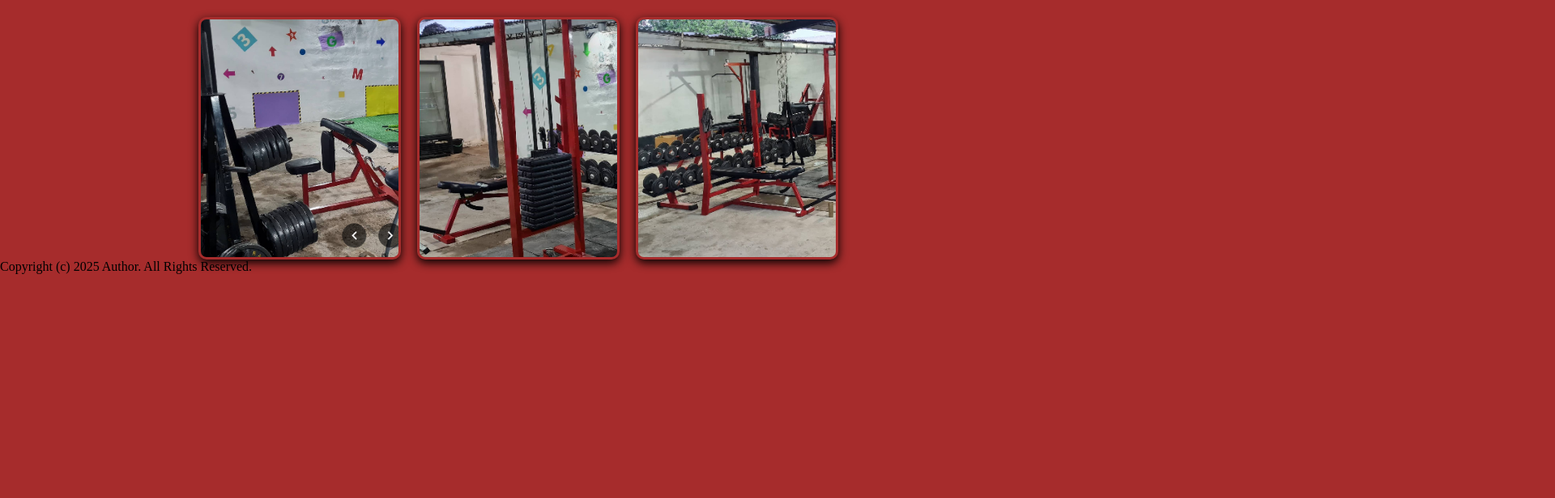
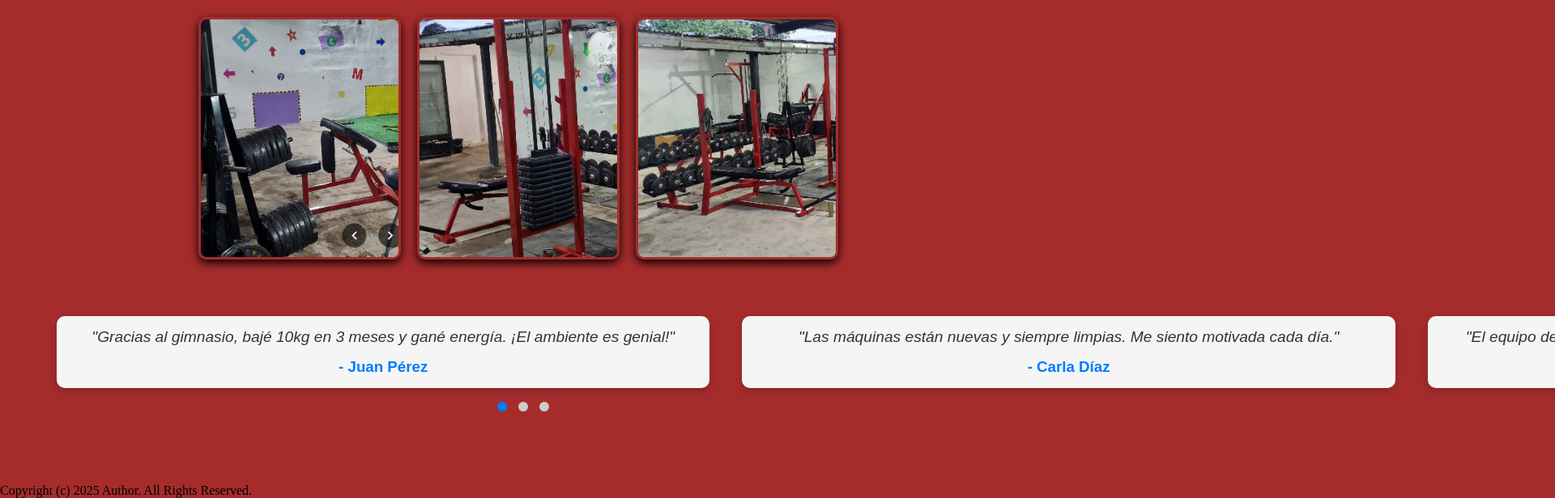
Before and after one commit to martinezcabj12/tp1_Servicio_web, a plain HTML site: page index.html in a window 1280 px wide. Shown: the part 759-1375 px from the top of the page at 81% size, 1920 px wide, since content can reach past the window. Before the commit the page ends 1098 px from the top, so only its background shows below. Drawn offline with Linux system fonts and the light colour scheme; a web font is replaced by a local one.

Commit message:
Squash merge carousel-with-testimonials into main

```diff
--- a/css/style.index.css
+++ b/css/style.index.css
@@ -133,3 +133,79 @@
 .card_container_item:hover {
   border: 3px solid orangered;
 }
+
+/* Carousel */
+.testimonial-carousel {
+  width: 100%;
+  margin: 70px;
+  position: relative;
+  text-align: center;
+  font-family: sans-serif;
+}
+
+.testimonial-carousel input {
+  display: none;
+}
+
+.carousel-items {
+  display: flex;
+  transition: transform 0.5s ease-in-out;
+  width: 90%;
+  gap: 40px;
+}
+
+.item {
+  width: 100%;
+  flex: 1 0 70%;
+  padding: 15px;
+  background: #f5f5f5;
+  border-radius: 10px;
+  box-shadow: 0 4px 12px rgba(0, 0, 0, 0.2);
+}
+
+.item p {
+  font-size: 1.2rem;
+  font-style: italic;
+  color: #333;
+}
+
+.item h3 {
+  margin-top: 15px;
+  color: #007bff;
+}
+
+.carousel-controls {
+  width: 10%;
+  align-items: center;
+  justify-content: center;
+  margin: 15px 40%;
+}
+
+.carousel-controls label {
+  display: inline-block;
+  width: 12px;
+  height: 12px;
+  margin: 0 5px;
+  background: #ccc;
+  border-radius: 50%;
+  cursor: pointer;
+  transition: background 0.3s;
+}
+
+input#t-1:checked~.carousel-items {
+  transform: translateX(0%);
+}
+
+input#t-2:checked~.carousel-items {
+  transform: translateX(-100%);
+}
+
+input#t-3:checked~.carousel-items {
+  transform: translateX(-200%);
+}
+
+input#t-1:checked~.carousel-controls label[for="t-1"],
+input#t-2:checked~.carousel-controls label[for="t-2"],
+input#t-3:checked~.carousel-controls label[for="t-3"] {
+  background: #007bff;
+}
--- a/index.html
+++ b/index.html
@@ -63,6 +63,38 @@
     </div>
   </section>
 
+  <!-- Carousel -->
+  <section class="testimonial-carousel">
+    <input type="radio" name="carousel" id="t-1" checked>
+    <input type="radio" name="carousel" id="t-2">
+    <input type="radio" name="carousel" id="t-3">
+
+    <div class="carousel-items">
+      <div class="item">
+        <p>"Gracias al gimnasio, bajé 10kg en 3 meses y gané energía. ¡El ambiente es genial!"</p>
+        <h3>- Juan Pérez</h3>
+      </div>
+      <div class="item">
+        <p>"Las máquinas están nuevas y siempre limpias. Me siento motivada cada día."</p>
+        <h3>- Carla Díaz</h3>
+      </div>
+      <div class="item">
+        <p>"El equipo de entrenadores es excelente, te guían y acompañan en todo momento."</p>
+        <h3>- Marcos López</h3>
+      </div>
+      <div class="item">
+        <p>"Tienen una buenas atención al cliente y propuestas de rutinas"</p>
+        <h3>- Luciano Marquez</h3>
+      </div>
+    </div>
+
+    <div class="carousel-controls">
+      <label for="t-1"></label>
+      <label for="t-2"></label>
+      <label for="t-3"></label>
+    </div>
+  </section>
+
   <footer>
     <p>Copyright (c) 2025 Author. All Rights Reserved.</p>
   </footer>
```
